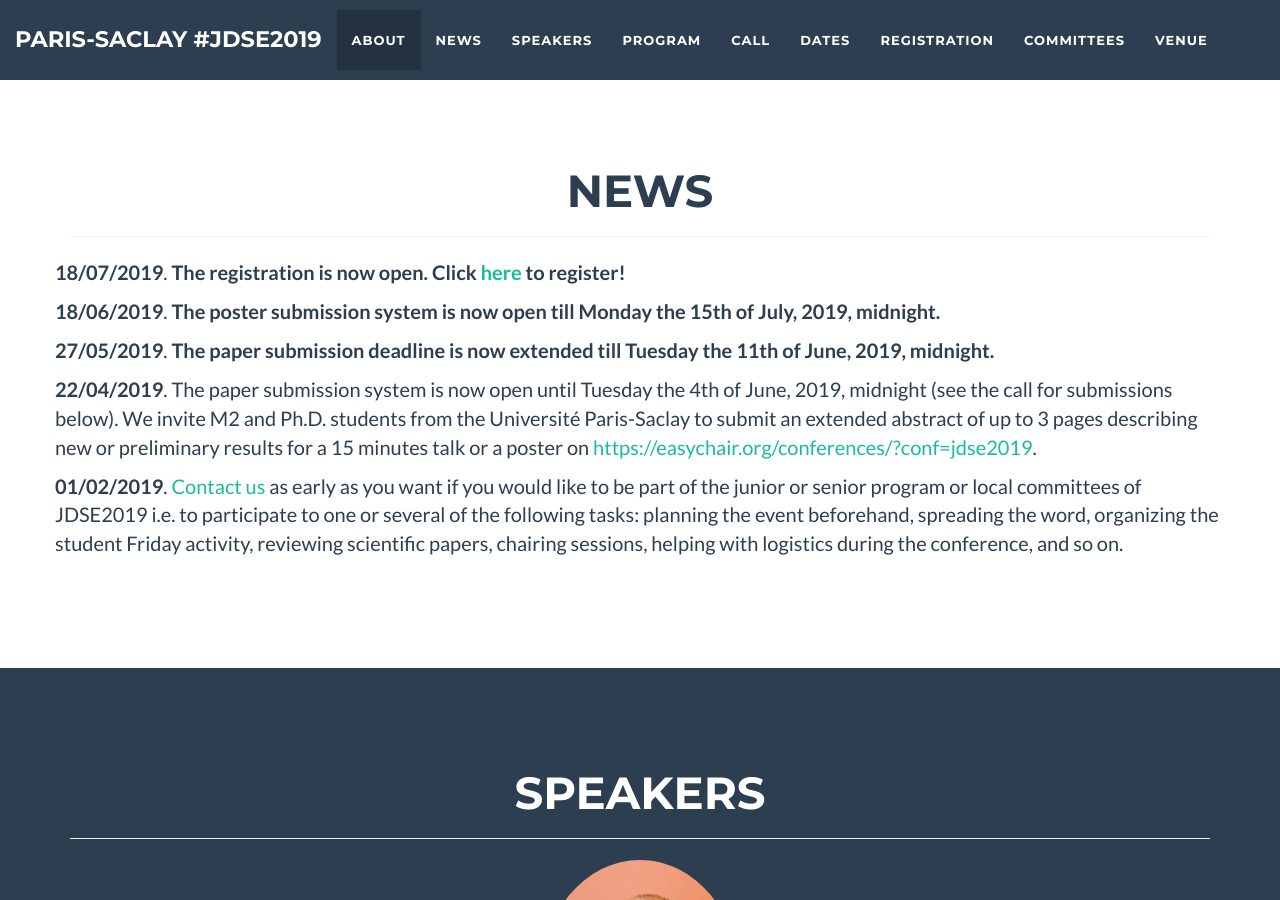
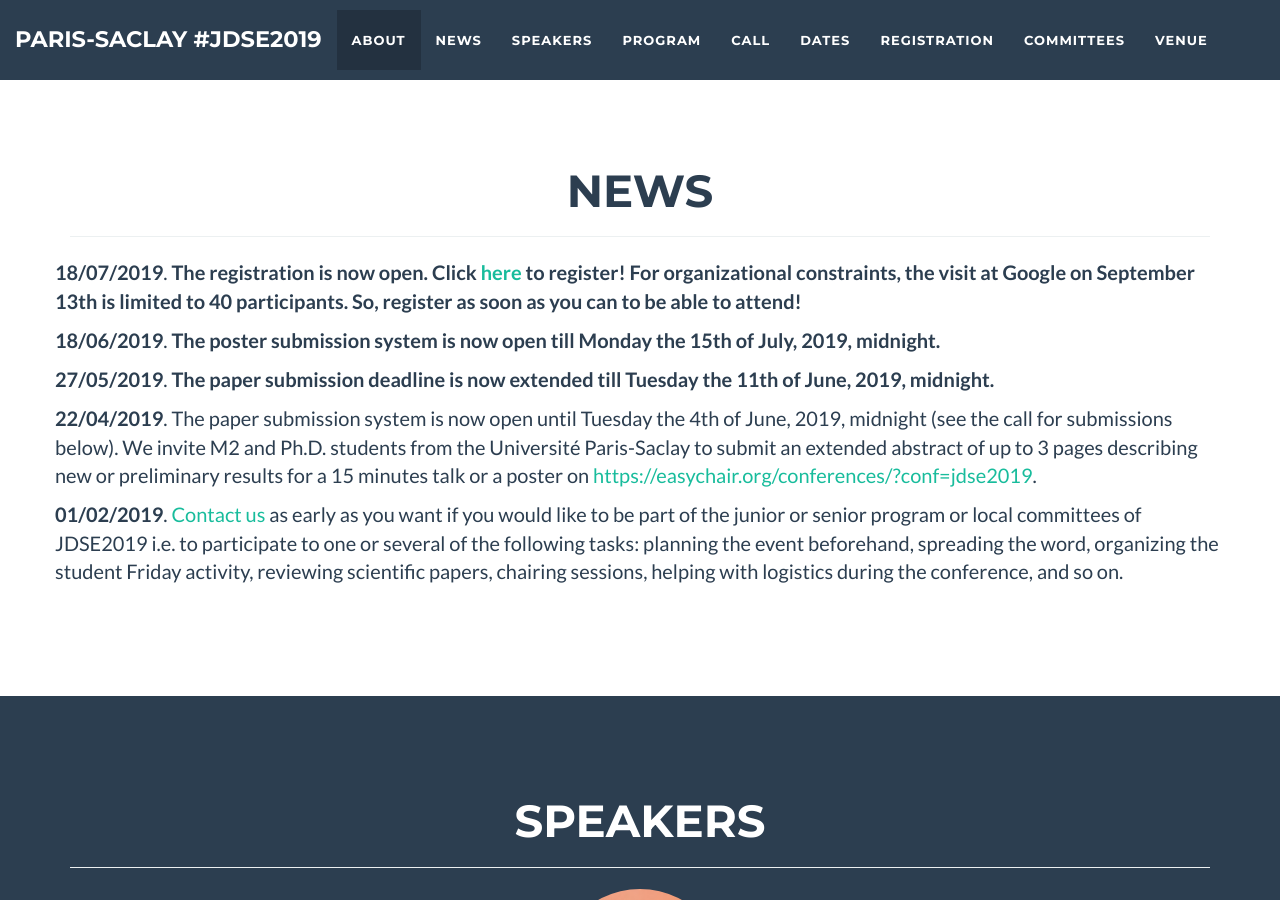
Before and after one commit to jdse-paris/jDSE2019, a Jekyll site: the page built from index.html, in a window 1280 px wide and 900 px high, scrolled down 1676 px. Built offline with Jekyll 4.4.1, drawn with Linux system fonts in a browser that asks for light colours.

Commit message:
Update news.html

```diff
--- a/_includes/news.html
+++ b/_includes/news.html
@@ -32,7 +32,7 @@
 	      </p>
 	      <br>  -->
               <p>
-		      <b>18/07/2019</b>. <b>The registration is now open. Click <a href="https://forms.gle/vbsi4Un7xjZPghNn9">here</a> to register!</b>
+		      <b>18/07/2019</b>. <b>The registration is now open. Click <a href="https://forms.gle/vbsi4Un7xjZPghNn9">here</a> to register! For organizational constraints, the visit at Google on September 13th is limited to 40 participants. So, register as soon as you can to be able to attend!</b>
 	      </p>
 	      <p>
 		 <b>18/06/2019</b>.  <b>The poster submission system is now open till Monday the 15th of July, 2019, midnight.</b>
```
